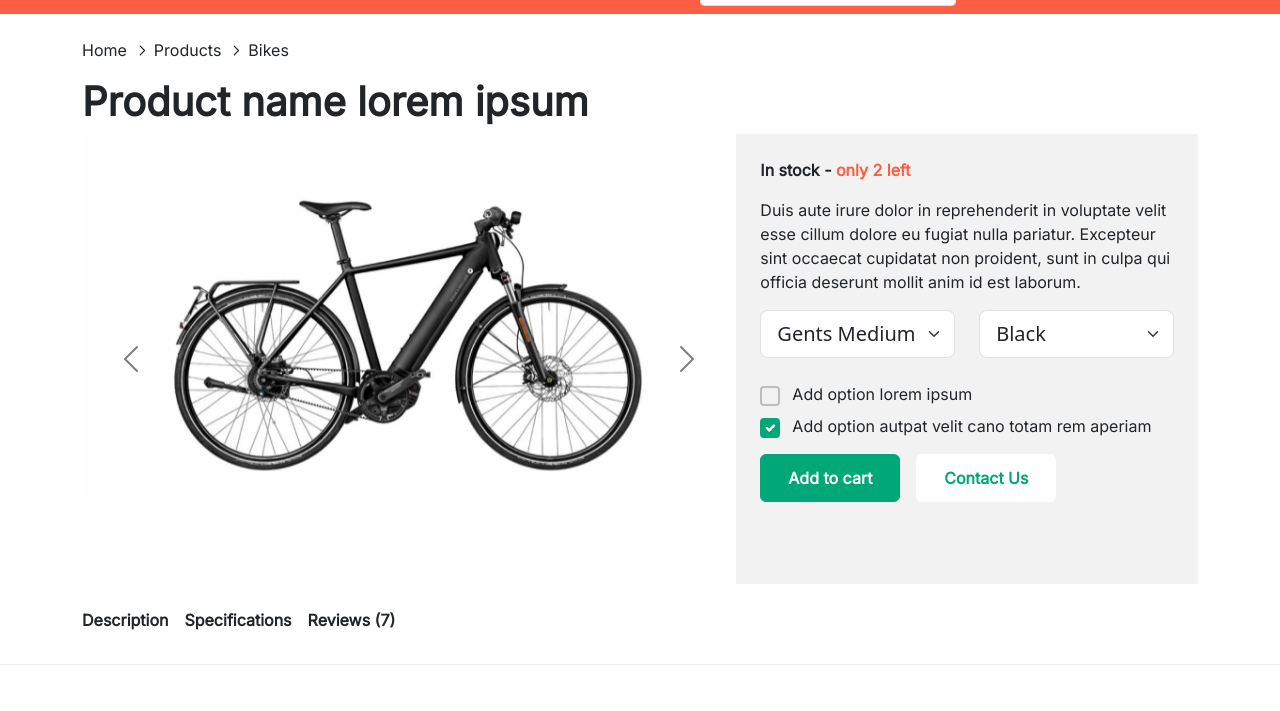
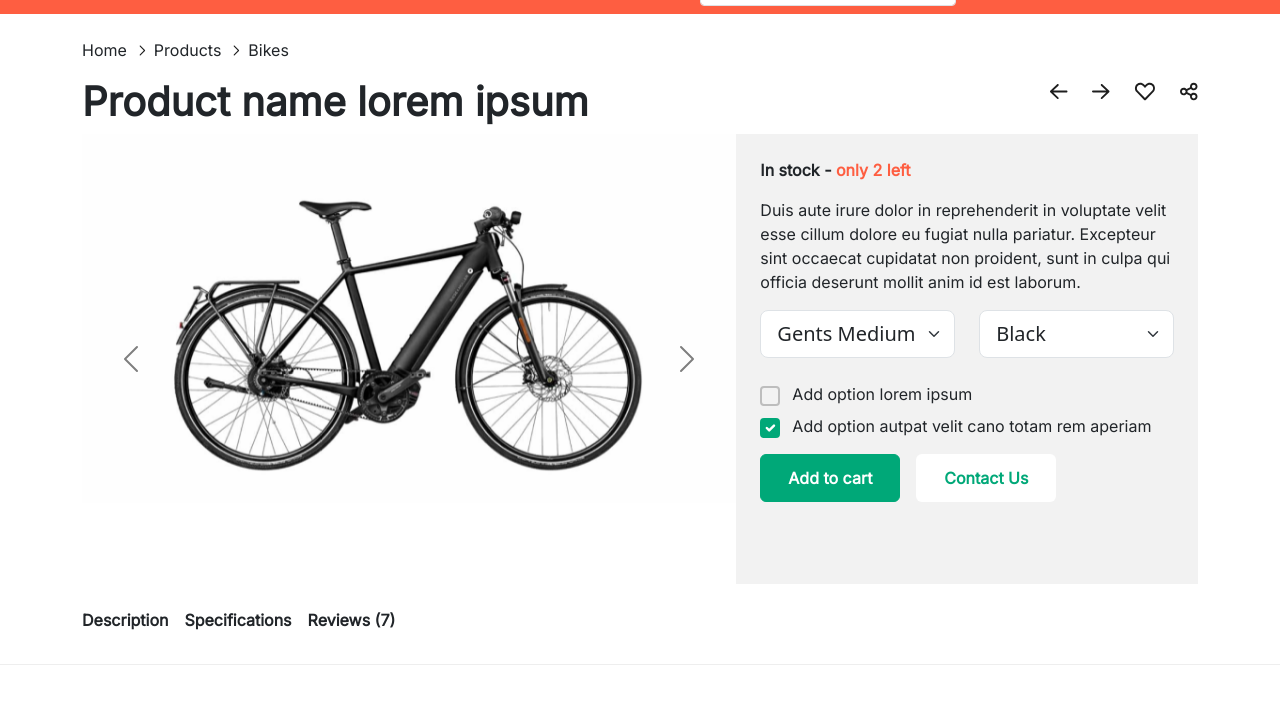
Before and after one commit to Uros47/bootstrap-scss, a website: page src/index.html in a window 1280 px wide. Shown: the part 58-769 px from the top of the page. Drawn offline with Linux system fonts and the light colour scheme.

Commit message:
hero icons

```diff
--- a/src/index.html
+++ b/src/index.html
@@ -43,7 +43,7 @@
                             </form>
                         </li>
                     </ul>
-
+                    <!-- NAVBAR ICONS -->
                     <div class="icon-group d-flex ms-4 gap-4">
                         <div class="user-icon">
                             <img src="/images/svg/user.svg" />
@@ -55,6 +55,7 @@
                             <img src="/images/svg/shopping-cart.svg" />
                         </div>
                     </div>
+                    <!-- NAVBAR ICONS END -->
                 </div>
             </div>
         </nav>
@@ -74,7 +75,23 @@
             <!-- breadcrum end -->
 
             <!-- hero headline -->
-            <h1 class="hero-headline">Product name lorem ipsum</h1>
+            <div class="hero-headline-and-icons d-flex justify-content-between">
+                <h1 class="hero-headline">Product name lorem ipsum</h1>
+                <div class="icon-group d-flex ms-4 gap-4">
+                    <div class="user-icon">
+                        <img src="/images/svg/arrow-left.svg" />
+                    </div>
+                    <div class="heart-icon">
+                        <img src="/images/svg/arrow-right.svg" />
+                    </div>
+                    <div class="cart-icon">
+                        <img src="/images/svg/black-heart.svg" />
+                    </div>
+                    <div class="cart-icon">
+                        <img src="/images/svg/share-nodes.svg" />
+                    </div>
+                </div>
+            </div>
 
             <div class="hero-items d-flex justify-content-between">
 
```
Also changed, not shown: images/svg/arrow-left.svg (added), images/svg/arrow-right.svg (added), images/svg/black-heart.svg (added), images/svg/share-nodes.svg (added).
